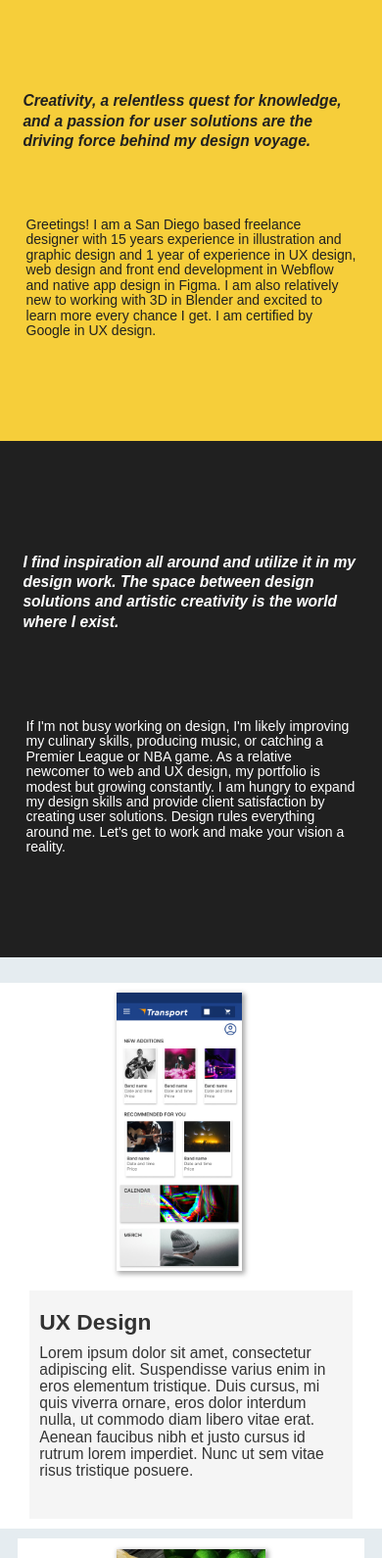
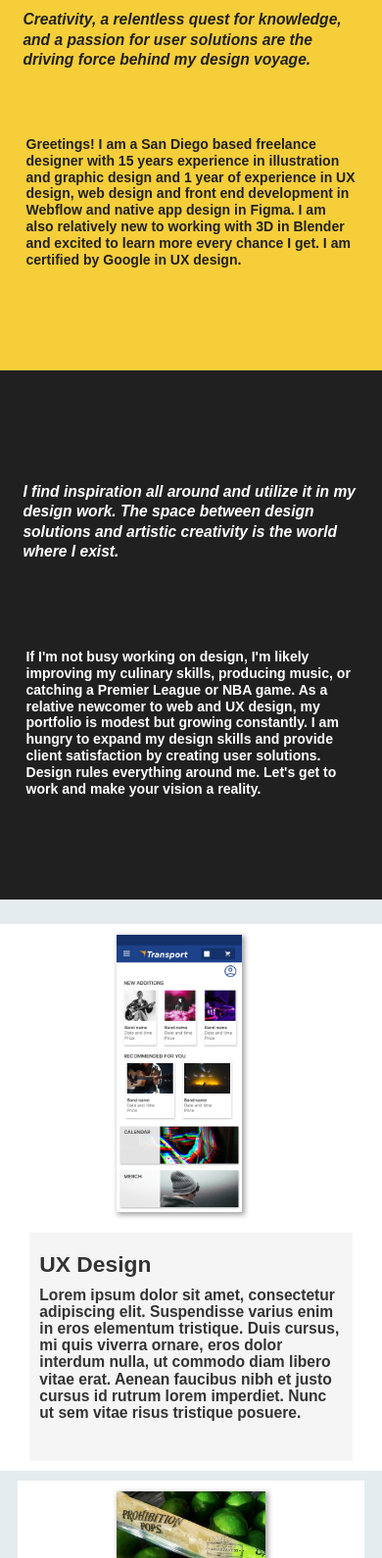
Before and after one commit to markmonteith72/design-transmission, a plain HTML site: page index.html in a window 390 px wide. Shown: the part 410-2000 px from the top of the page at 98% size. Drawn offline with nearby package versions, Linux system fonts and the light colour scheme.

Commit message:
Mobile improvements

```diff
--- a/css/design-transmission.webflow.css
+++ b/css/design-transmission.webflow.css
@@ -600,6 +600,7 @@ body {
     left: 37%;
     width: 32em;
     font-size: 1.8vw;
+    font-weight: 600;
   }
 
   .about-skills-section {
@@ -609,6 +610,7 @@ body {
   .text-block-2 {
     left: 37%;
     font-size: 1.8vw;
+    font-weight: 600;
   }
 
   .heading-4 {
@@ -628,7 +630,7 @@ body {
   }
 
   .footnote-text {
-    font-size: 1.5vw;
+    font-size: 1.7vw;
   }
 
   .button {
@@ -674,7 +676,7 @@ body {
 
   .paragraph {
     font-size: 1.6vw;
-    font-weight: 400;
+    font-weight: 600;
   }
 
   .div-block-2 {
@@ -734,29 +736,61 @@ body {
   }
 
   .text-block {
+    position: static;
     left: 28%;
+    width: 40em;
+    max-width: 40em;
+    margin-right: auto;
+    margin-left: auto;
+    padding-right: 0px;
+    padding-left: 0px;
     font-size: 1.9vw;
+    line-height: 1.2;
+    font-weight: 600;
   }
 
   .about-skills-section {
     margin-top: -13em;
+    padding-right: 0px;
+  }
+
+  .about-me-section {
+    padding-right: 0px;
   }
 
   .text-block-2 {
+    position: static;
     left: 28%;
+    width: 40em;
+    max-width: 40em;
+    margin-right: auto;
+    margin-left: auto;
+    padding-right: 0px;
+    padding-left: 0px;
     font-size: 1.9vw;
+    line-height: 1.2;
+    font-weight: 600;
   }
 
   .heading-4 {
     width: 32em;
     max-width: 32em;
+    margin-right: auto;
+    margin-left: auto;
+    padding-right: 1em;
+    padding-left: 1em;
     font-size: 2.6vw;
   }
 
   .heading-5 {
     width: 32em;
     max-width: 32em;
+    margin-right: auto;
+    margin-left: auto;
+    padding-right: 1em;
+    padding-left: 1em;
     font-size: 2.6vw;
+    font-weight: 800;
   }
 
   .footer-details {
@@ -768,7 +802,7 @@ body {
   }
 
   .footnote-text {
-    font-size: 1.7vw;
+    font-size: 2vw;
   }
 
   .button {
@@ -843,6 +877,7 @@ body {
 
   .paragraph {
     font-size: 1.8vw;
+    font-weight: 600;
   }
 
   .web-design {
@@ -872,6 +907,8 @@ body {
 
 @media screen and (max-width: 479px) {
   .heading-3 {
+    padding-top: 0.5em;
+    padding-bottom: 0.8em;
     font-size: 7em;
     line-height: 1;
   }
@@ -886,7 +923,7 @@ body {
 
   .nav-menu {
     width: 52em;
-    height: 4em;
+    height: 4.7em;
   }
 
   .hero-section {
@@ -894,8 +931,9 @@ body {
   }
 
   .link {
-    font-size: 2.5vw;
+    font-size: 3vw;
     line-height: 2;
+    font-weight: 700;
   }
 
   .text-block {
@@ -909,10 +947,11 @@ body {
     padding-right: 0px;
     padding-left: 0px;
     font-size: 3.6vw;
+    font-weight: 600;
   }
 
   .about-skills-section {
-    margin-top: -14em;
+    margin-top: 3em;
     padding-right: 0px;
   }
 
@@ -930,6 +969,7 @@ body {
     padding-right: 0px;
     padding-left: 0px;
     font-size: 3.6vw;
+    font-weight: 600;
   }
 
   .heading-4 {
@@ -974,12 +1014,13 @@ body {
   }
 
   .footnote-text {
-    font-size: 2.8vw;
+    font-size: 3vw;
   }
 
   .button {
     left: 22.2em;
     bottom: 12.5em;
+    display: none;
     width: 14em;
     padding: 0px;
     font-size: 2.5vw;
@@ -988,6 +1029,7 @@ body {
   .button-2 {
     left: 22.2em;
     bottom: 11.9em;
+    display: none;
     width: 14em;
     padding: 0px;
     font-size: 2.5vw;
@@ -996,6 +1038,7 @@ body {
   .button-3 {
     left: 22.2em;
     bottom: 11.3em;
+    display: none;
     width: 14em;
     padding: 0px;
     font-size: 2.5vw;
@@ -1004,6 +1047,7 @@ body {
   .button-4 {
     left: 22.2em;
     bottom: 10.7em;
+    display: none;
     width: 14em;
     padding: 0px;
     font-size: 2.5vw;
@@ -1012,6 +1056,7 @@ body {
   .button-5 {
     left: 22.2em;
     bottom: 10.1em;
+    display: none;
     width: 14em;
     padding: 0px;
     font-size: 2.5vw;
@@ -1055,7 +1100,7 @@ body {
 
   .paragraph {
     font-size: 4vw;
-    font-weight: 400;
+    font-weight: 600;
   }
 
   .web-design {
@@ -1130,6 +1175,10 @@ body {
     width: auto;
     max-width: 200%;
   }
+
+  .lottie-animation {
+    display: none;
+  }
 }
 
 #w-node-b200d9ee-6f9e-2176-29ce-43829d4ca46e-5edbbd2a {
--- a/index.html
+++ b/index.html
@@ -1,5 +1,5 @@
 <!DOCTYPE html><!--  This site was created in Webflow. https://www.webflow.com  -->
-<!--  Last Published: Mon Dec 26 2022 00:19:00 GMT+0000 (Coordinated Universal Time)  -->
+<!--  Last Published: Mon Dec 26 2022 02:51:16 GMT+0000 (Coordinated Universal Time)  -->
 <html data-wf-page="636308fed7f088f15edbbd2a" data-wf-site="62f7e8dd2a4c4ec98c352790">
 <head>
   <meta charset="utf-8">
@@ -29,7 +29,7 @@
   </header>
   <section class="hero-section">
     <h1 class="heading-3"><span class="text-span-5">MARK MONTEITH</span><br>CREATIVE<br>VISUAL DESIGNER</h1>
-    <div data-w-id="3dd2fc69-99a4-ef47-8c76-8645d71719e6" data-animation-type="lottie" data-src="documents/design-transmission.json" data-loop="1" data-direction="1" data-autoplay="1" data-is-ix2-target="0" data-renderer="svg" data-default-duration="3.0030028806881908" data-duration="0"></div>
+    <div class="lottie-animation" data-w-id="3dd2fc69-99a4-ef47-8c76-8645d71719e6" data-animation-type="lottie" data-src="documents/design-transmission.json" data-loop="1" data-direction="1" data-autoplay="1" data-is-ix2-target="0" data-renderer="svg" data-default-duration="3.0030028806881908" data-duration="0"></div>
     <a data-w-id="84dcab58-752a-337d-5ffa-09e6e2589e0e" href="#ux-projects" class="button w-button">UX Design</a>
     <a data-w-id="6d57d496-33ac-544d-5215-69b8457b4122" href="#web-design" class="button-2 w-button">Web Design</a>
     <a data-w-id="59edfe8d-a2ef-c67d-da01-1c99ebd70b86" href="#" class="button-3 w-button">Native App Design</a>
```
Also changed, not shown: 3d-modeling.html (+1 -1 lines), illustration.html (+1 -1 lines), native-app-design.html (+1 -1 lines), ux-design.html (+1 -1 lines), web-design.html (+1 -1 lines).
